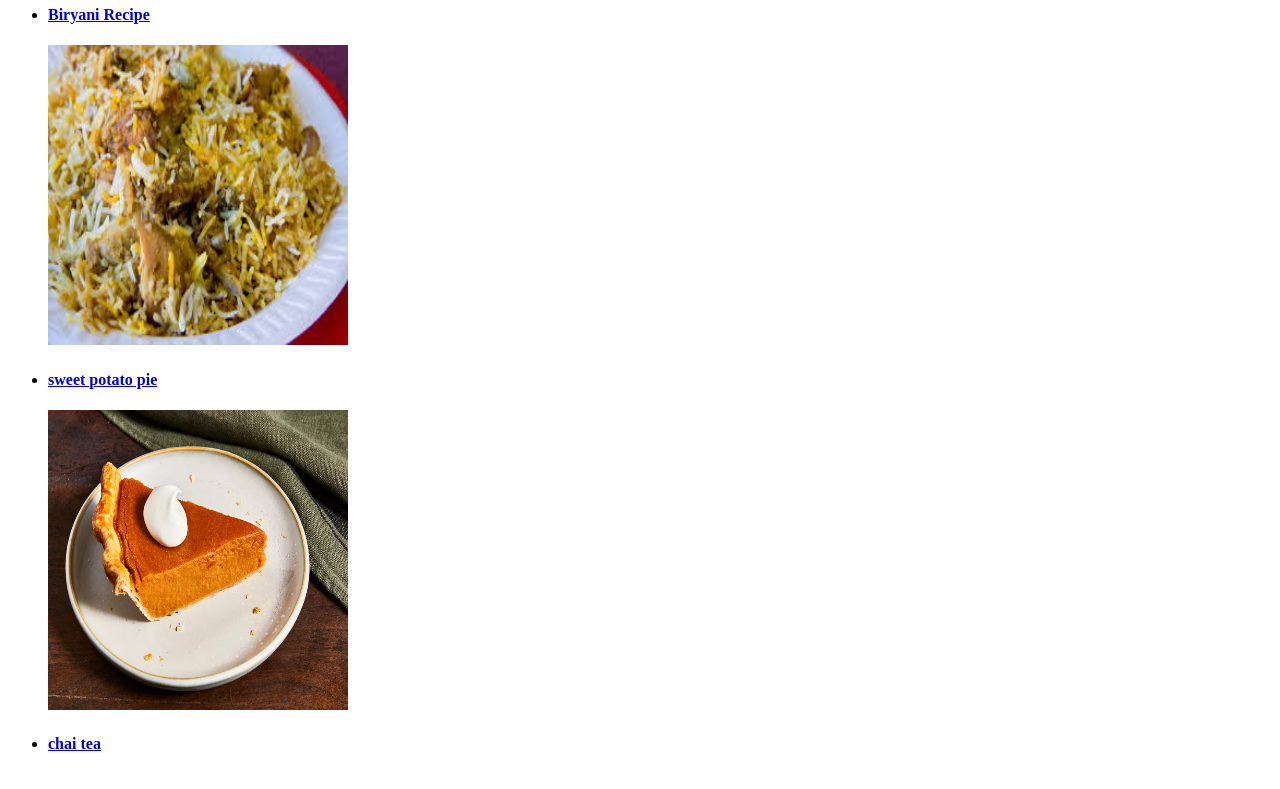
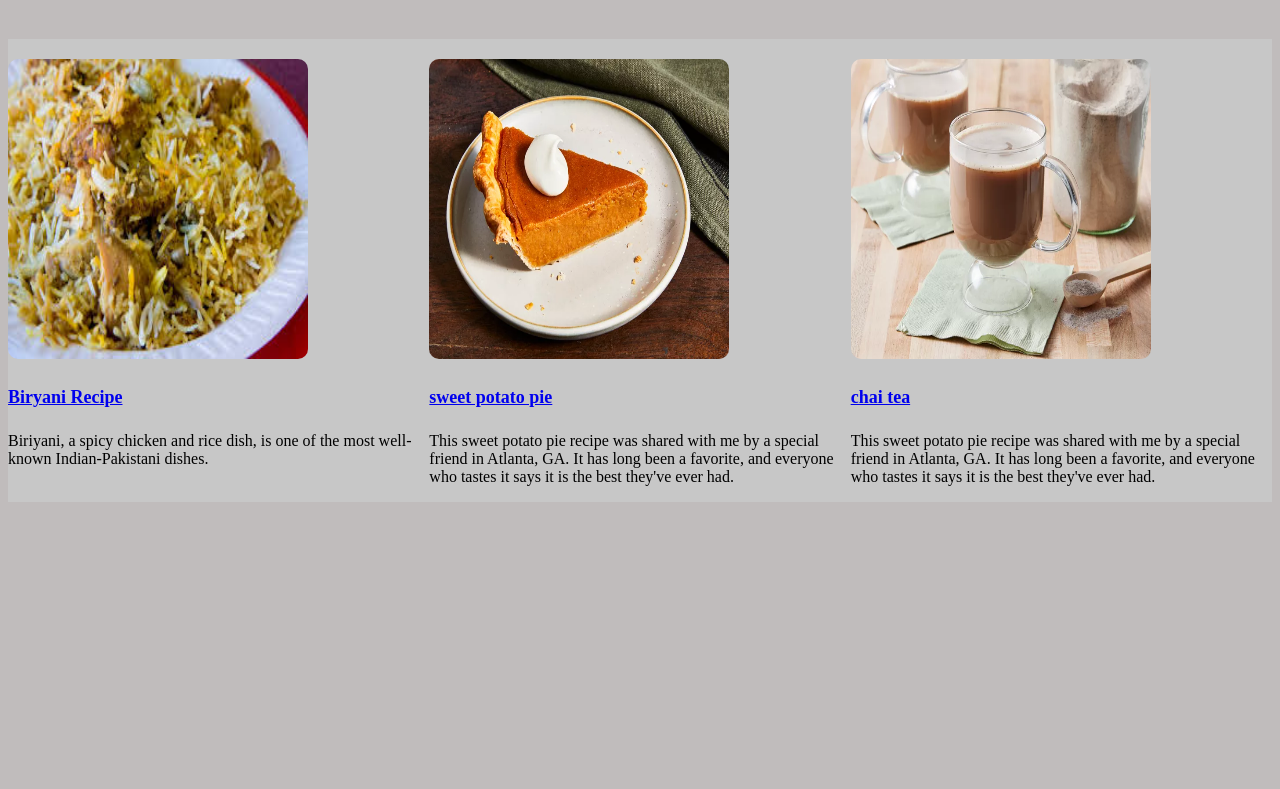
Before and after one commit to HarshYadav2004/Odin_recipes, a plain HTML site: page index.html in a window 1280 px wide. Shown: the part 113-902 px from the top of the page. After the commit the page ends 800 px from the top, so only its background shows below. Drawn offline with Linux system fonts and the light colour scheme.

Commit message:
add link to css page and add div tag

```diff
--- a/index.html
+++ b/index.html
@@ -4,21 +4,43 @@
 <head>
     <meta charset="UTF-8">
     <meta name="viewport" content="width=device-width, initial-scale=1.0">
+    <link rel="stylesheet" href="style.css">
     <title>Odin Recipes</title>
 </head>
 
 <body>
     <h1>Odin Recipes</h1>
     <br>
-    <ul>
-        <li><a href="biryani.html"><h4>Biryani Recipe</h4></a></li>
-        <img src="Images/biryani.png" alt="Biryani image" width="300" height="300">
-        <li><a href="sweetPotatoPie.html"><h4>sweet potato pie</h4></a></li>
-        <img src="Images/sweet potato pie.png" alt="sweetPotatoPie image" width="300" height="300">
-        <li><a href="chai.html"><h4>chai tea</h4></a></li><br>
-        <img src="Images/chai_image.png" alt="Chai image" width="300" height="300">
-    </ul>
+    <div class="Recipes">
+        <div class="recipe">
 
+            <img src="Images/biryani.png" alt="Biryani image">
+            <a href="biryani.html">
+                <h4>Biryani Recipe</h4>
+            </a>
+            <p>Biriyani, a spicy chicken and rice dish, is one of the most well-known Indian-Pakistani dishes.</p>
+        </div>
+        <div class="recipe">
+
+            <img src="Images/sweet potato pie.png" alt="sweetPotatoPie image">
+            <a href="sweetPotatoPie.html">
+                <h4>sweet potato pie</h4>
+
+            </a>
+            <p>This sweet potato pie recipe was shared with me by a special friend in Atlanta, GA.
+                It has long been a favorite, and everyone who tastes it says it is the best they've ever had.</p>
+        </div>
+        <div class="recipe">
+
+            <img src="Images/chai_image.png" alt="Chai image">
+            <a href="chai.html">
+                <h4>chai tea</h4>
+
+            </a>
+            <p>This sweet potato pie recipe was shared with me by a special friend in Atlanta, GA.
+                It has long been a favorite, and everyone who tastes it says it is the best they've ever had.</p>
+        </div>
+    </div>
 </body>
 
 </html>
```
